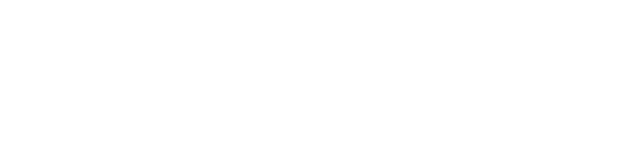
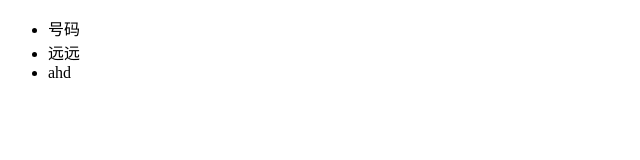
Before and after one commit to yuanyuan-xy/yuannyuan, a plain HTML site: page index.html in a window 1280 px wide. Shown: the whole page, without its empty margins (0-640 px from the left). Drawn offline with Linux system fonts and the light colour scheme.

Commit message:
添加了几个li

```diff
--- a/index.html
+++ b/index.html
@@ -1,11 +1,18 @@
 <!DOCTYPE html>
 <html lang="zh-CN">
+
 <head>
     <meta charset="UTF-8">
     <meta name="viewport" content="width=device-width, initial-scale=1.0">
     <title>Document</title>
 </head>
+
 <body>
+    <ul>
+        <li>号码</li>
+        <li>远远</li>
+        <li>ahd</li>
+    </ul>
+</body>
 
-</body>
 </html>
```
